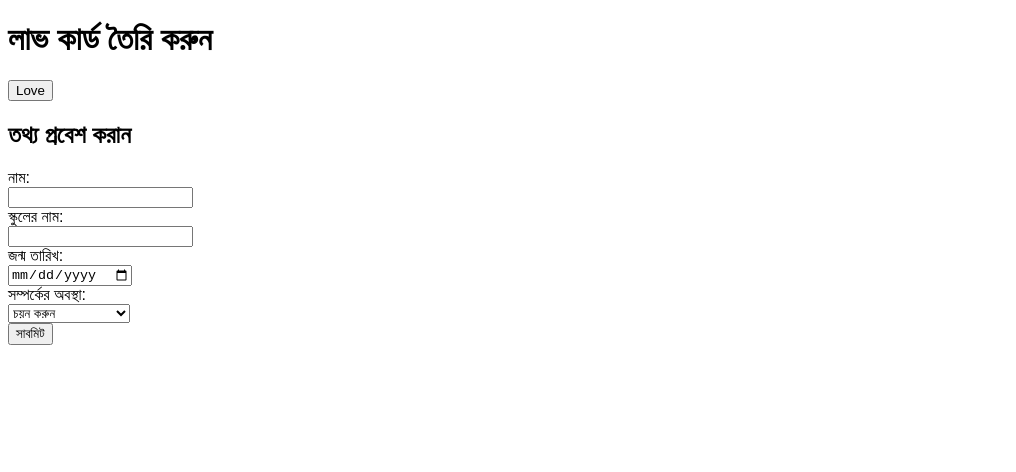
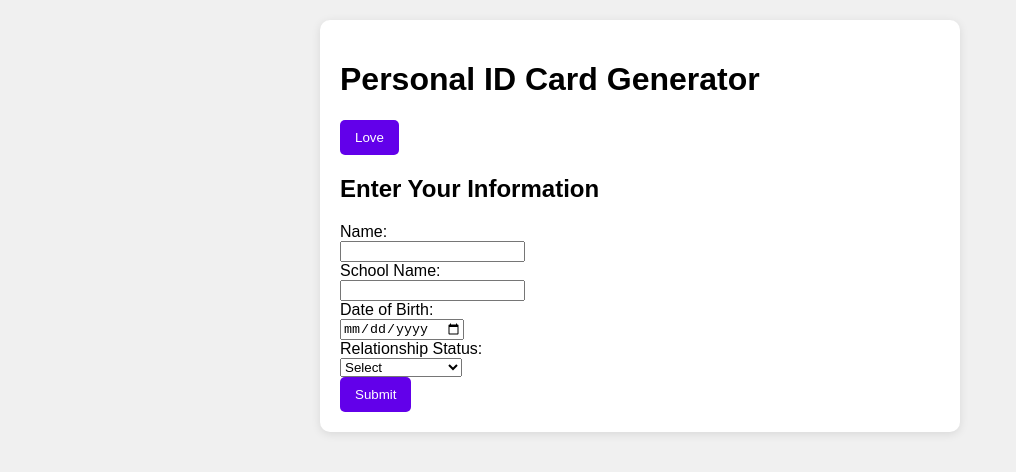
Before and after one commit to LNC07/Personal-Identity-, a plain HTML site: page index.html in a window 1280 px wide. Both pictures are taken after a click on the button "Love". Shown: the whole page, without its empty margins (0-1016 px from the left). Drawn offline with Linux system fonts and the light colour scheme.

Commit message:
Update index.html

```diff
--- a/index.html
+++ b/index.html
@@ -1,48 +1,55 @@
 <!DOCTYPE html>
-<html lang="bn">
+<html lang="en">
 <head>
     <meta charset="UTF-8">
     <meta name="viewport" content="width=device-width, initial-scale=1.0">
-    <title>Love Card Generator</title>
+    <title>Personal ID Card Generator</title>
     <style>
-        body { font-family: Arial, sans-serif; }
-        .card { border: 1px solid #000; padding: 20px; margin-top: 20px; display: none; }
+        body { font-family: Arial, sans-serif; background-color: #f0f0f0; margin: 0; padding: 20px; }
+        .container { max-width: 600px; margin: auto; background: white; padding: 20px; border-radius: 10px; box-shadow: 0 2px 10px rgba(0,0,0,0.1); }
+        .button { background: #6200ea; color: white; padding: 10px 15px; border: none; border-radius: 5px; cursor: pointer; }
+        .card { border: 2px solid #6200ea; padding: 20px; margin-top: 20px; display: none; border-radius: 10px; background: #e8eaf6; }
+        img { width: 100px; height: 100px; border-radius: 50%; }
     </style>
 </head>
 <body>
-    <h1>লাভ কার্ড তৈরি করুন</h1>
-    <button onclick="openForm()">Love</button>
+    <div class="container">
+        <h1>Personal ID Card Generator</h1>
+        <button class="button" onclick="openForm()">Love</button>
 
         <div id="formContainer" style="display: none;">
-        <h2>তথ্য প্রবেশ করান</h2>
-        <form id="loveForm" onsubmit="generateCard(event)">
-            <label>নাম:</label><br>
+            <h2>Enter Your Information</h2>
+            <form id="idForm" onsubmit="generateCard(event)">
+                <label>Name:</label><br>
                 <input type="text" id="name" required><br>
-            <label>স্কুলের নাম:</label><br>
+                <label>School Name:</label><br>
                 <input type="text" id="school" required><br>
-            <label>জন্ম তারিখ:</label><br>
+                <label>Date of Birth:</label><br>
                 <input type="date" id="dob" required><br>
-            <label>সম্পর্কের অবস্থা:</label><br>
+                <label>Relationship Status:</label><br>
                 <select id="relationshipStatus" onchange="togglePartnerName()" required>
-                <option value="">চয়ন করুন</option>
+                    <option value="">Select</option>
                     <option value="single">Single</option>
                     <option value="inRelationship">In a Relationship</option>
                 </select><br>
                 <div id="partnerNameContainer" style="display: none;">
-                <label>সঙ্গীর নাম:</label><br>
+                    <label>Partner's Name:</label><br>
                     <input type="text" id="partnerName"><br>
                 </div>
-            <button type="submit">সাবমিট</button>
+                <button type="submit" class="button">Submit</button>
             </form>
         </div>
 
         <div class="card" id="idCard">
-        <h2>ID Card</h2>
-        <p><strong>নাম:</strong> <span id="cardName"></span></p>
-        <p><strong>স্কুলের নাম:</strong> <span id="cardSchool"></span></p>
-        <p><strong>জন্ম তারিখ:</strong> <span id="cardDob"></span></p>
-        <p><strong>সম্পর্কের অবস্থা:</strong> <span id="cardStatus"></span></p>
-        <p><strong>আইডি নম্বর:</strong> <span id="cardId"></span></p>
+            <h2>Personal ID Card</h2>
+            <img id="profileImage" src="" alt="Random Profile" />
+            <p><strong>Name:</strong> <span id="cardName"></span></p>
+            <p><strong>School Name:</strong> <span id="cardSchool"></span></p>
+            <p><strong>Date of Birth:</strong> <span id="cardDob"></span></p>
+            <p><strong>Relationship Status:</strong> <span id="cardStatus"></span></p>
+            <p><strong>ID Number:</strong> <span id="cardId"></span></p>
+            <button class="button" onclick="downloadCard()">Download Card</button>
+        </div>
     </div>
 
     <script>
@@ -58,15 +65,28 @@
         function generateCard(event) {
             event.preventDefault();
             var id = 'ID-' + Math.floor(Math.random() * 10000);
+            var randomImage = 'https://picsum.photos/100?random=' + Math.floor(Math.random() * 1000);
 
             document.getElementById('cardName').innerText = document.getElementById('name').value;
             document.getElementById('cardSchool').innerText = document.getElementById('school').value;
             document.getElementById('cardDob').innerText = document.getElementById('dob').value;
             document.getElementById('cardStatus').innerText = document.getElementById('relationshipStatus').value;
             document.getElementById('cardId').innerText = id;
+            document.getElementById('profileImage').src = randomImage;
 
             document.getElementById('idCard').style.display = 'block';
         }
+
+        function downloadCard() {
+            var card = document.getElementById('idCard');
+            html2canvas(card).then(function(canvas) {
+                var link = document.createElement('a');
+                link.href = canvas.toDataURL();
+                link.download = 'personal_id_card.png';
+                link.click();
+            });
+        }
     </script>
+    <script src="https://cdnjs.cloudflare.com/ajax/libs/html2canvas/0.4.1/html2canvas.min.js"></script>
 </body>
 </html>
```
Lines whose indentation alone changed are shown as unchanged.
